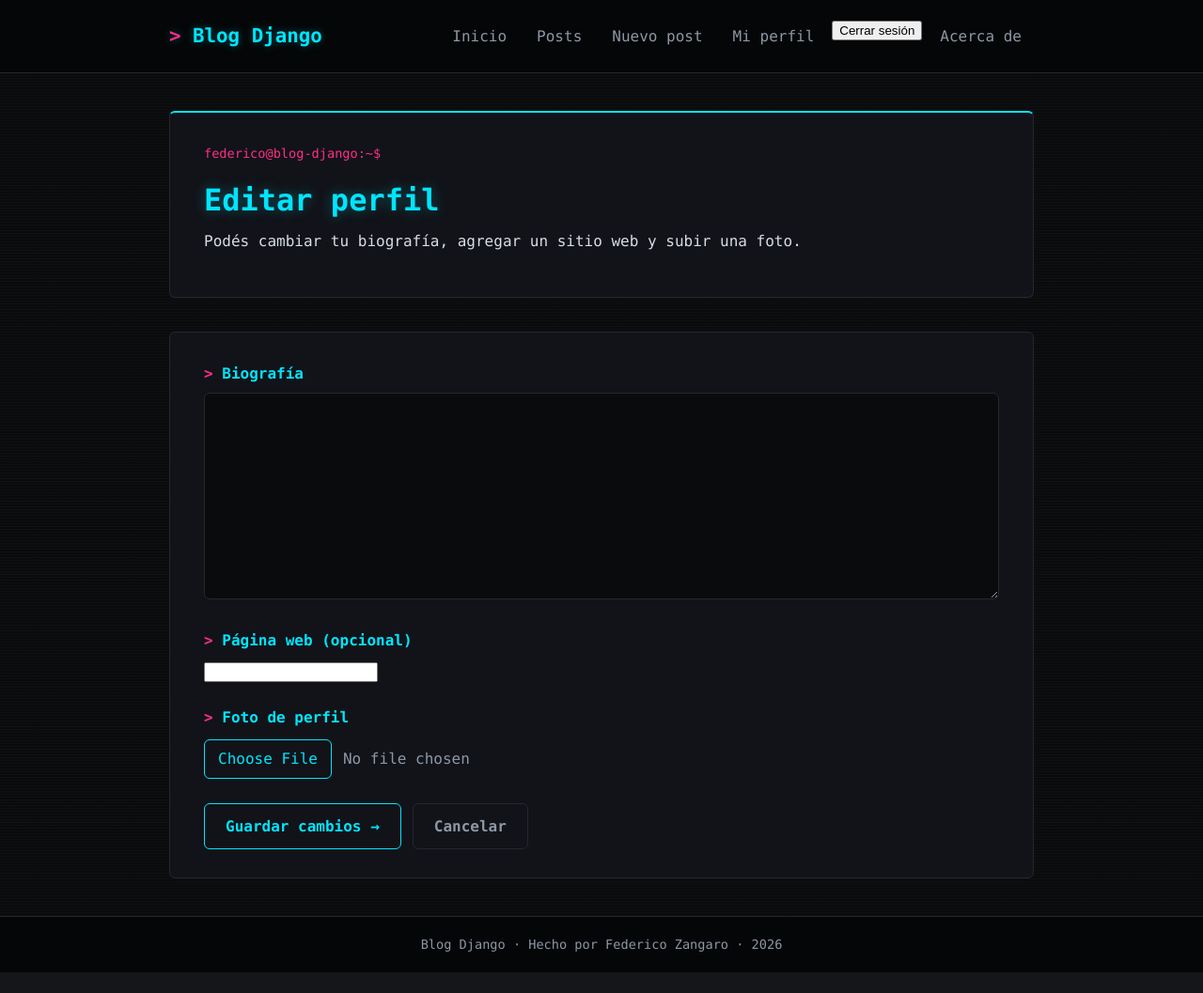
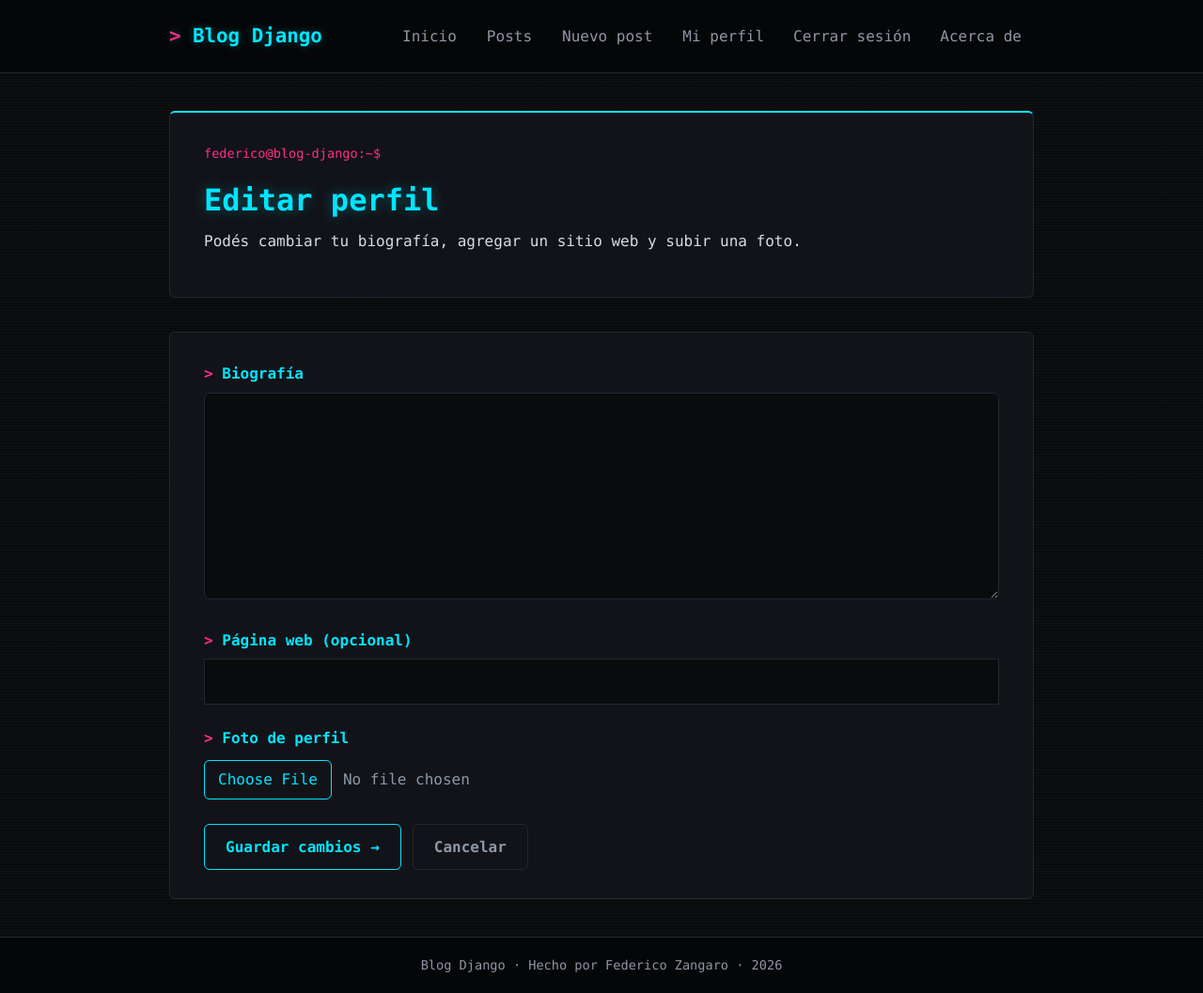
Before and after one commit to Federicoz21/Blog_django, a Django app: page /usuarios/perfil/editar/ in a window 1280 px wide. Shown: the whole page at 94% size. Before the commit the page ends 1035 px from the top, so only its background shows below. Run offline with Django 5.2, Linux system fonts and the light colour scheme; the visitor is signed in with stand-in values (Sample User, id 1); data comes from the database, SQL or seed files in the repository.

Commit message:
Estilos de usuarios y perfiles

```diff
--- a/posts/static/posts/css/estilos.css
+++ b/posts/static/posts/css/estilos.css
@@ -694,3 +694,9 @@ button.boton {
         animation: none;
     }
 }
+
+/* Formularios de usuarios */
+.menu__salir { display:inline-flex; margin:0; }
+.menu__salir button { background:none; border:0; color:var(--texto-suave); padding:6px 12px; font:inherit; cursor:pointer; }
+.campo input[type=password], .campo input[type=email], .campo input[type=url] { width:100%; padding:10px; background:var(--fondo); color:var(--texto); border:1px solid var(--borde); font:inherit; }
+.perfil__avatar { width:140px; height:140px; object-fit:cover; margin:20px 0; }
```
